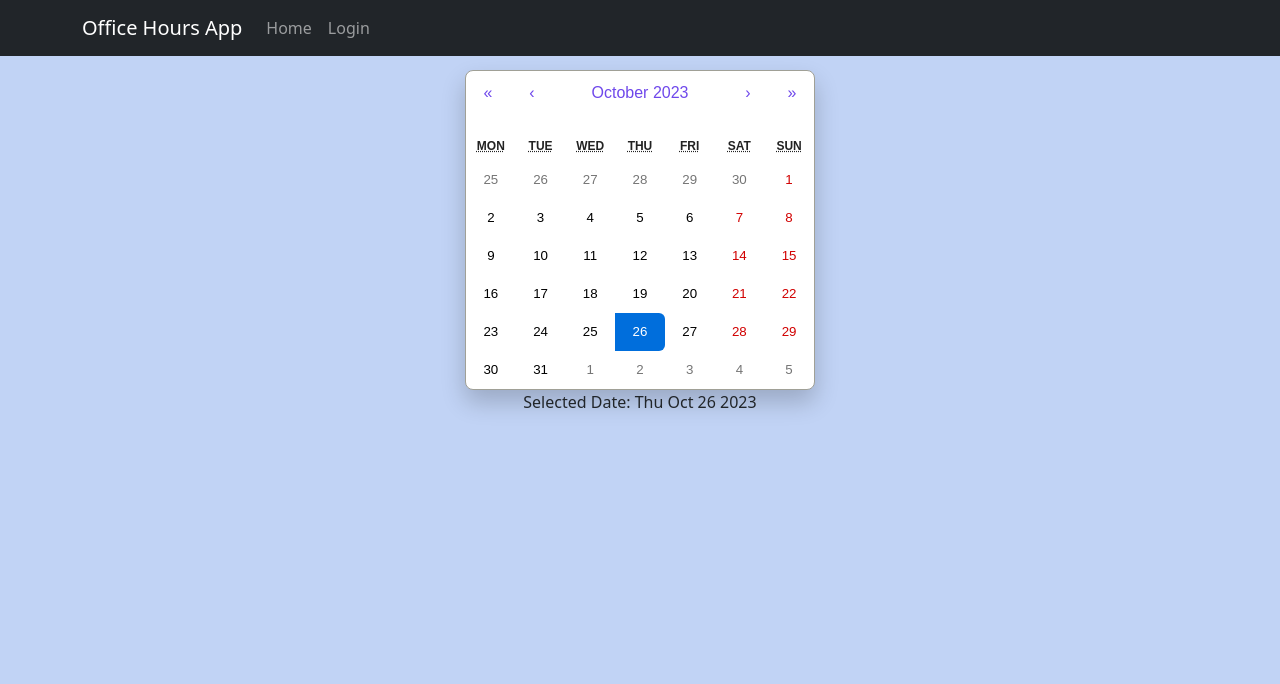
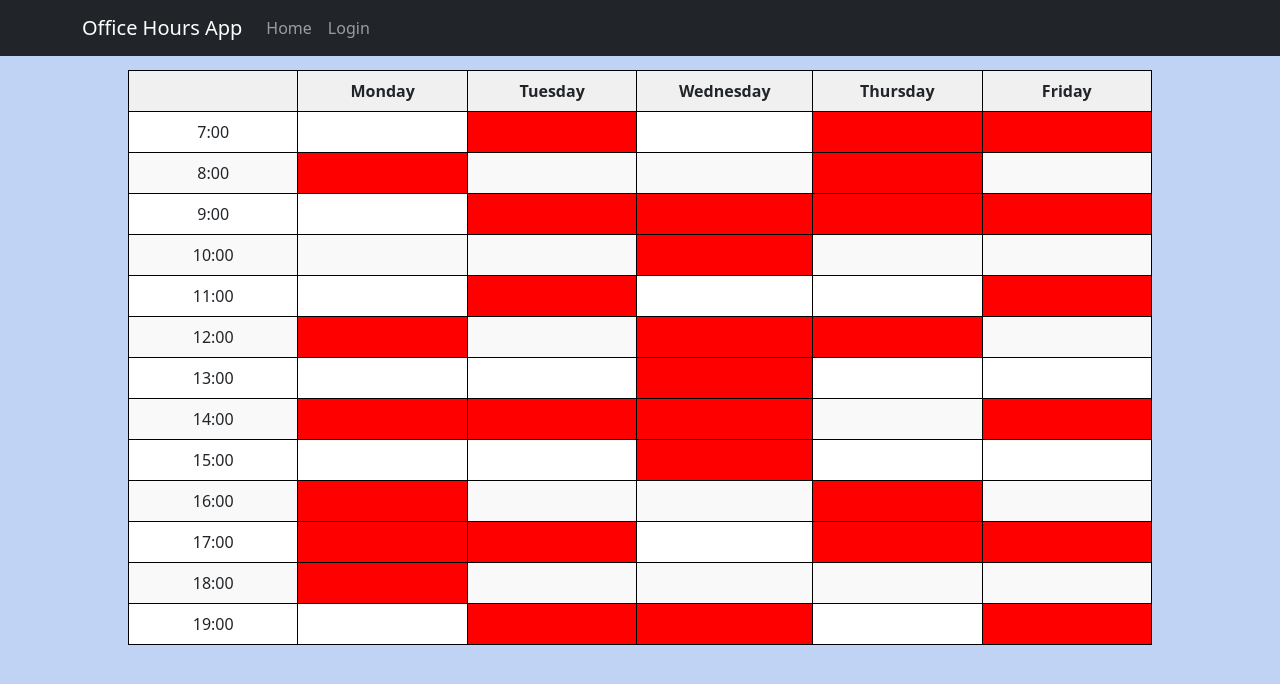
Before and after one commit to skinreich11/OfficeHoursSchedule, a React (Create React App) app: page / in a window 1280 px wide. Shown: the top 684 px of the page. Built offline with nearby package versions, Linux system fonts and the light colour scheme.

Commit message:
changed calender to table with changed cell color from array

```diff
--- a/src/Pages/MainPage.tsx
+++ b/src/Pages/MainPage.tsx
@@ -1,21 +1,33 @@
 import React, { useState, useEffect } from 'react';
+import {Route, Routes, Navigate, BrowserRouter as Router} from 'react-router-dom';
 import Calendar from 'react-calendar';
+import Schedule from "./Schedule";
+import '../Styles/Table.css';
 import '../Styles/MainPage.css';
 import 'react-calendar/dist/Calendar.css';
 
 function MainPage() {
-    const [date, setDate] = useState(new Date());
-
+    const multi:number[][] = [
+                               [0, 1, 0, 1, 1, 0],
+                               [1, 0, 0, 1, 0, 0],
+                               [0, 1, 1, 1, 1, 1],
+                               [0, 0, 1, 0, 0, 1],
+                               [0, 1, 0, 0, 1, 0],
+                               [1, 0, 1, 1, 0, 1],
+                               [0, 0, 1, 0, 0, 0],
+                               [1, 1, 1, 0, 1, 1],
+                               [0, 0, 1, 0, 0, 0],
+                               [1, 0, 0, 1, 0, 1],
+                               [1, 1, 0, 1, 1, 0],
+                               [1, 0, 0, 0, 0, 0],
+                               [0, 1, 1, 0, 1, 0]
+                             ];
     return (
       <div className ='app'>
         <h2 className ='text-center'>Office Hours Calendar</h2>
         <div className ='calendar-container'>
-          <Calendar className ='calendar' onChange = {setDate as any} value = {date}/>
+          <Schedule arr={multi} />
         </div>
-        <p className ='text-center'>
-          <span className ='bold'>Selected Date: </span>{' '}
-          {date.toDateString()}
-        </p>
       </div>
     );
   }
--- /dev/null
+++ b/src/Pages/Schedule.tsx
@@ -0,0 +1,53 @@
+import React, { useState, useEffect } from 'react';
+import Calendar from 'react-calendar';
+import '../Styles/Table.css';
+import '../Styles/MainPage.css';
+import 'react-calendar/dist/Calendar.css';
+import { Routes, Route, useParams } from 'react-router-dom';
+
+const Schedule = ({arr}: {arr: number[][]}) => {
+    const [date, setDate] = useState(new Date());
+    const days = ['Monday', 'Tuesday', 'Wednesday', 'Thursday', 'Friday'];
+    const times = Array.from({ length: 13 }, (_, index) => index + 7);
+    const multi:number[][] = [
+                               [0, 1, 0, 1, 1, 0],
+                               [1, 0, 0, 1, 0, 0],
+                               [0, 1, 1, 1, 1, 1],
+                               [0, 0, 1, 0, 0, 1],
+                               [0, 1, 0, 0, 1, 0],
+                               [1, 0, 1, 1, 0, 1],
+                               [0, 0, 1, 0, 0, 0],
+                               [1, 1, 1, 0, 1, 1],
+                               [0, 0, 1, 0, 0, 0],
+                               [1, 0, 0, 1, 0, 1],
+                               [1, 1, 0, 1, 1, 0],
+                               [1, 0, 0, 0, 0, 0],
+                               [0, 1, 1, 0, 1, 0]
+                             ];
+    return (
+      <table className="time-table">
+          <thead>
+            <tr>
+              <th></th>
+              {days.map((day, index) => (
+                <th key={index}>{day}</th>
+              ))}
+            </tr>
+          </thead>
+          <tbody>
+            {times.map((time, index) => (
+              <tr key={index}>
+                <td>{`${time}:00`}</td>
+                {days.map((day, dayIndex) => (
+                  <td
+                    key={dayIndex}
+                    className={multi[index][dayIndex] === 1 ? 'colored-cell' : ''}
+                   ></td>
+                ))}
+              </tr>
+            ))}
+          </tbody>
+        </table>
+    );
+  }
+  export default Schedule
--- /dev/null
+++ b/src/Styles/Table.css
@@ -0,0 +1,31 @@
+.time-table {
+  border-collapse: collapse;
+  width: 80%;
+}
+
+.time-table th, .time-table td {
+  border: 1px solid #000;
+  padding: 8px;
+  text-align: center;
+  width: 10%;
+}
+
+.time-table th {
+  background-color: #f0f0f0;
+}
+
+.time-table td {
+  background-color: #ffffff;
+}
+
+.time-table tr:nth-child(even) td {
+  background-color: #f9f9f9;
+}
+
+.time-table tr td colored-cell{
+  background-color: red !important;
+}
+
+.colored-cell {
+  background-color: red !important;
+}
```
